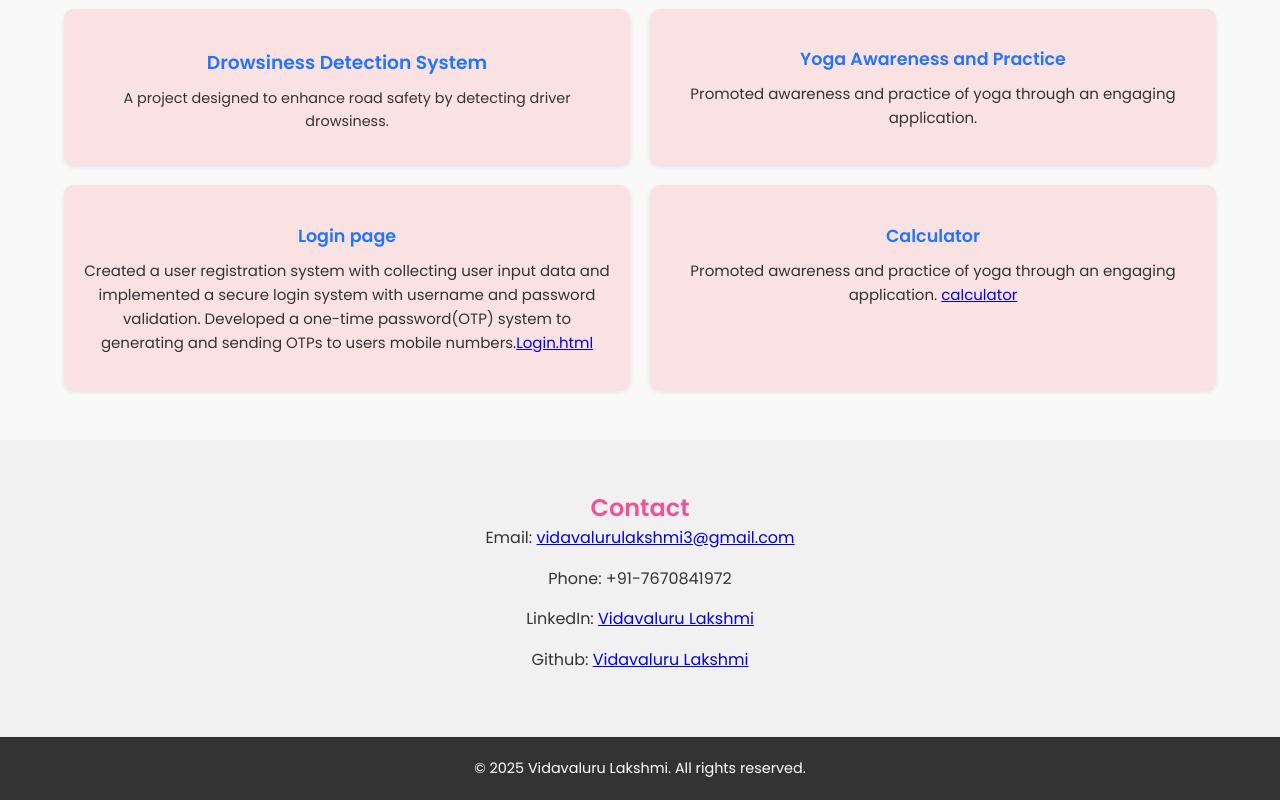
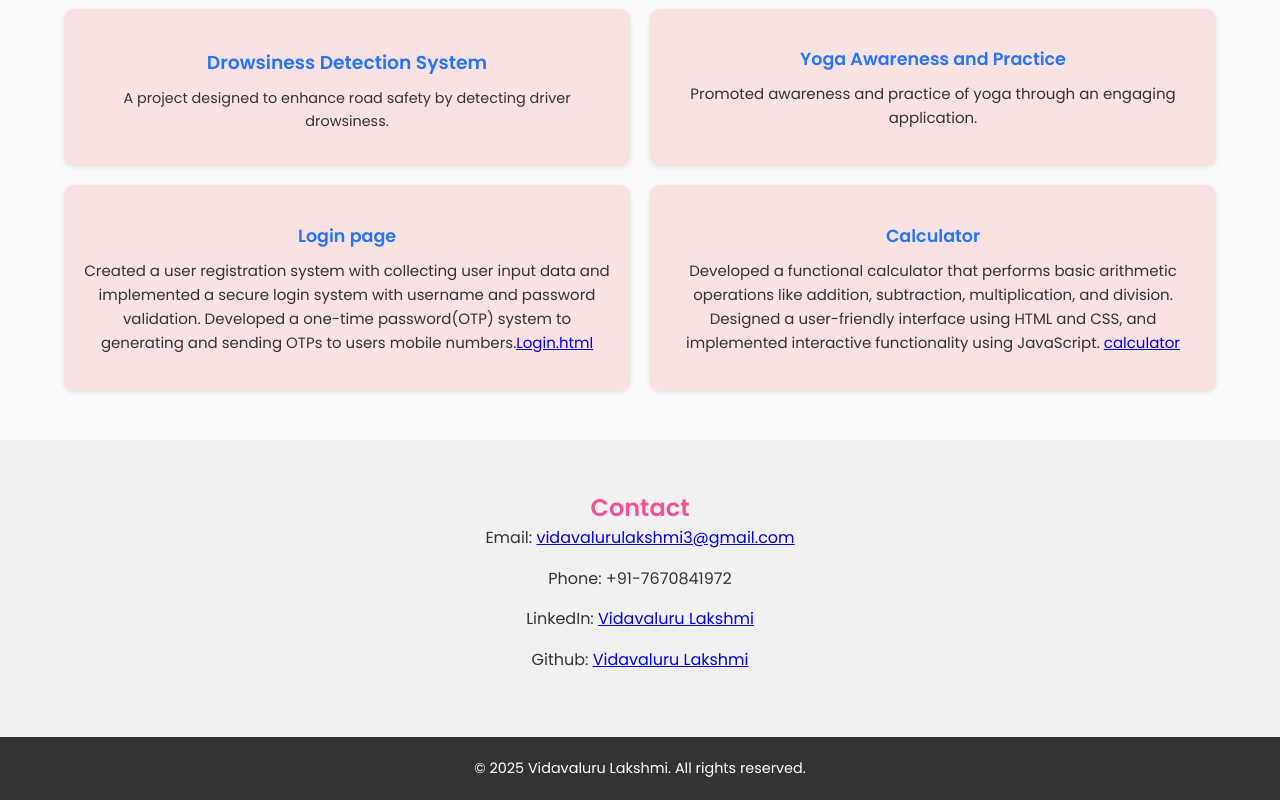
Before and after one commit to lakshmividavaluru/codealpha-_portfolio.html, a plain HTML site: page index.html in a window 1280 px wide. Shown: the part 1643-2443 px from the top of the page. Drawn offline with Linux system fonts and the light colour scheme.

Commit message:
Update index.html

```diff
--- a/index.html
+++ b/index.html
@@ -44,7 +44,7 @@
       <h2>Skills</h2>
       <div class="skills-grid">
 
-       <div class="skill-item" img src="html.img.jpg" >HTML </div>
+       <div class="skill-item">HTML </div>
         <div class="skill-item">CSS</div>
         <div class="skill-item">JavaScript</div>
         <div class="skill-item">ReactJS</div>
@@ -109,7 +109,8 @@
 
         <div class="project-item3">
           <h3>Calculator</h3>
-          <p>Promoted awareness and practice of yoga through an engaging application.
+          <p>Developed a functional calculator that performs basic arithmetic operations like addition, subtraction, multiplication, and division.
+            Designed a user-friendly interface using HTML and CSS, and implemented interactive functionality using JavaScript.
             <a href="https://github.com/lakshmividavaluru/codealpha_calculator.html">calculator</a></p>
         </div>
       </div>
```
